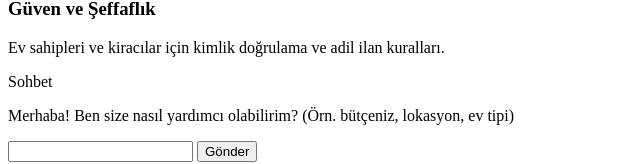
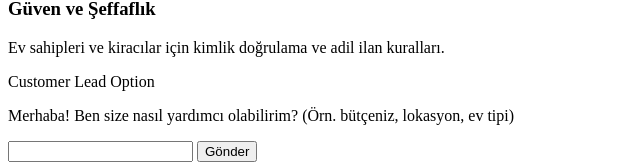
Before and after one commit to kayacuneyd/xpatly, a website with bundled scripts: page index.html in a window 1280 px wide. Shown: the part 307-471 px from the top of the page, without its empty margins (0-640 px from the left). Built offline with nearby package versions, Linux system fonts and the light colour scheme.

Commit message:
feat: update chat header text to clarify customer lead option

```diff
--- a/index.html
+++ b/index.html
@@ -40,7 +40,7 @@
 
     <section class="lead-form" id="form">
         <div class="chat-panel" id="chatPanel" aria-label="Sohbet">
-            <div class="chat-header" id="chatHeader">Sohbet</div>
+            <div class="chat-header" id="chatHeader">Customer Lead Option</div>
             <div class="chat-messages" id="chatMessages" aria-live="polite">
                 <p class="assistant" data-i18n="chat.welcome">Merhaba! Ben size nasıl yardımcı olabilirim? (Örn. bütçeniz, lokasyon, ev tipi)</p>
             </div>
```
